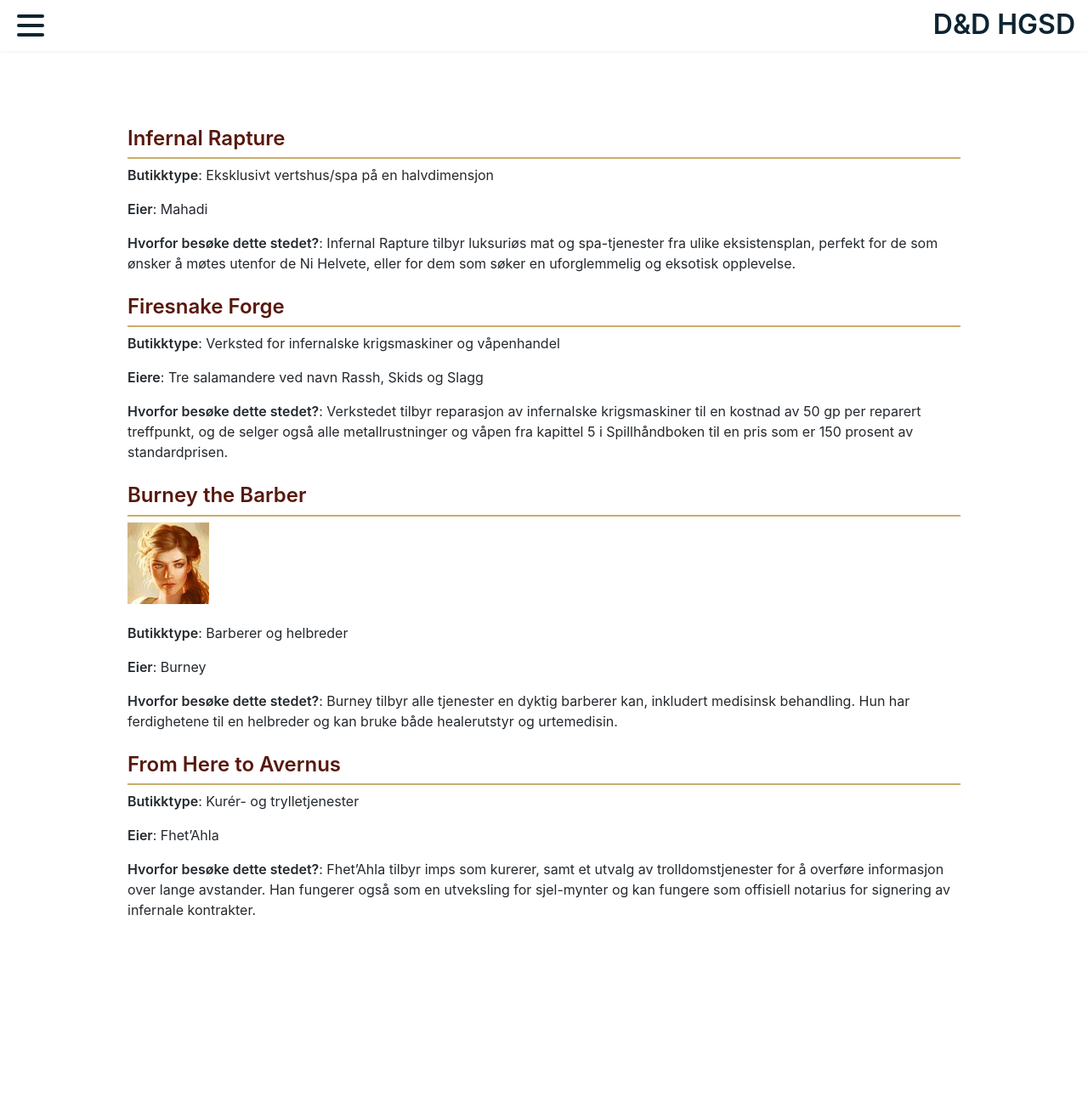
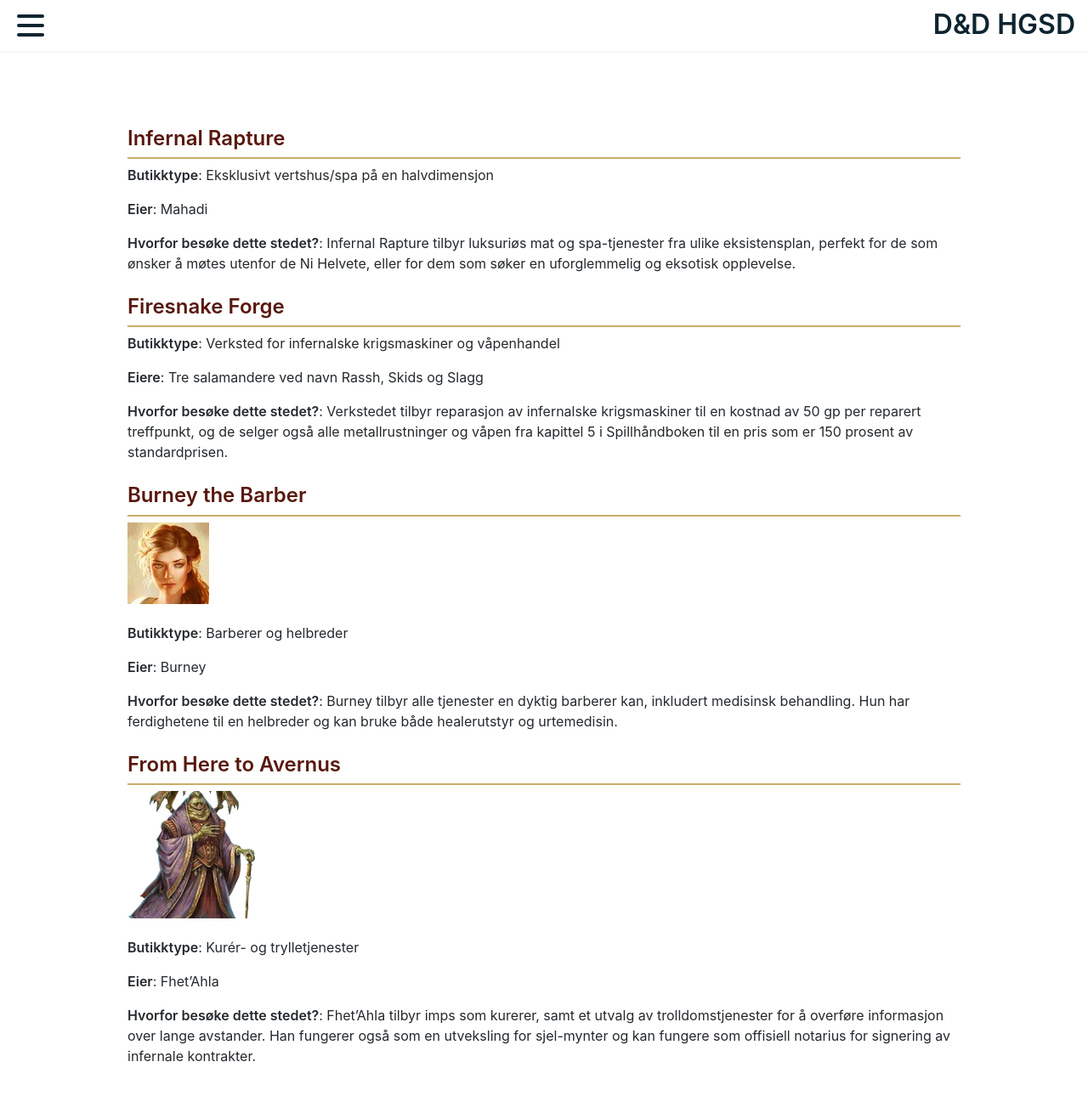
Before and after one commit to mrhelgeklausen/Legacy-of-the-Hellriders, a Jekyll site: the page built from Wanderingmporium.md, in a window 1280 px wide. Shown: the whole page at 85% size. Built offline with Jekyll 4.4.1, drawn with Linux system fonts in a browser that asks for light colours; our own code applies the rules of GitHub Pages for plain Markdown files; before the commit the page ends 1131 px from its top, so only the background shows below that.

Commit message:
Update Wanderingmporium.md

```diff
--- a/Wanderingmporium.md
+++ b/Wanderingmporium.md
@@ -27,6 +27,8 @@
 
 ## From Here to Avernus
 
+![FhetAhla](images/characters/FhetAhla.png "FhetAhla")
+
 
 **Butikktype**: Kurér- og trylletjenester
 
```
